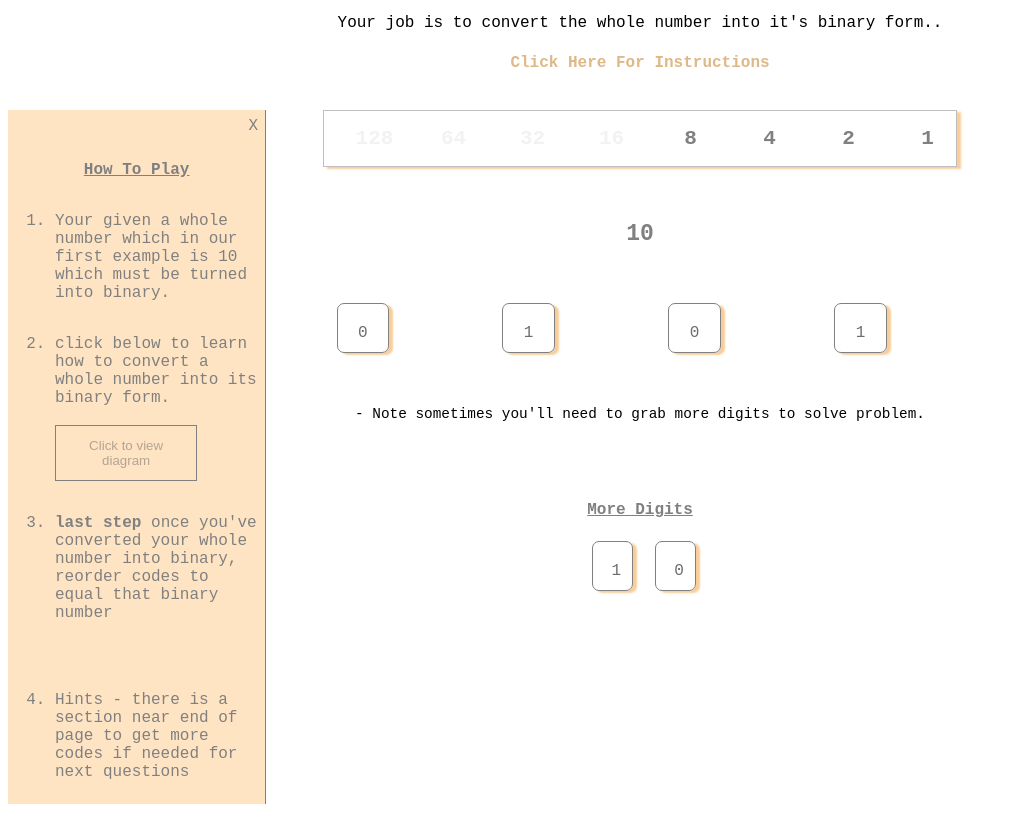
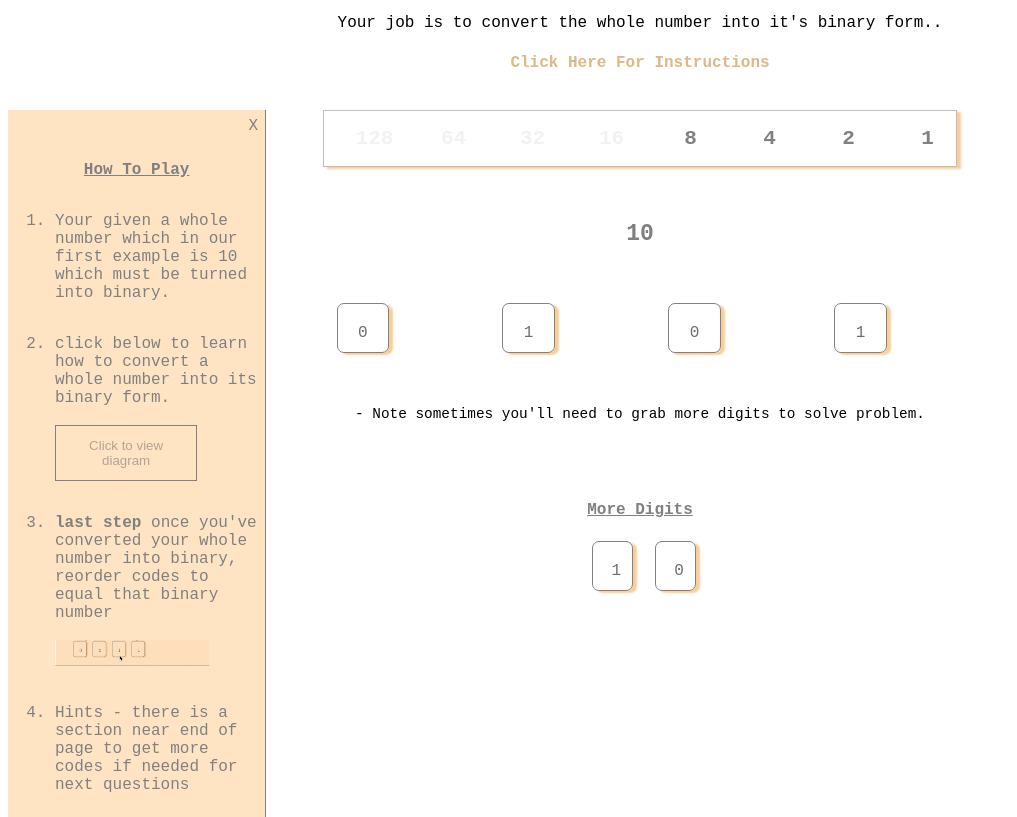
Before and after one commit to RenaldoMenelas/DragNDropBit, a plain HTML site: page index.html in a window 1280 px wide. Both pictures are taken after a click on the element "Click Here For Instructions". Shown: the part 79-896 px from the top of the page, without its empty margins (0-1017 px from the left). Drawn offline with Linux system fonts and the light colour scheme.

Commit message:
demo via instructions

```diff
--- a/index.html
+++ b/index.html
@@ -31,7 +31,7 @@
          <ol>
              <li>Your given a whole number which in our first example is 10 which must be turned into binary.</li>
              <li>click below to learn how to convert a whole number into its binary form. <br><br> <button class="openDiagram">Click to view diagram</button></li>
-             <li> <b>last step</b> once you've converted your whole number into binary, reorder codes to equal that binary number  <br> <br> <img src="./drag-drop-demo.gif" width="76%" alt=""> </li>
+             <li> <b>last step</b> once you've converted your whole number into binary, reorder codes to equal that binary number  <br> <br> <img src="./images/drag-drop-demo.gif" width="76%" alt=""/> </li>
              <li> Hints - there is a section near end of page to get more codes if needed for next questions </li>
         </ol>
      </aside>
```
